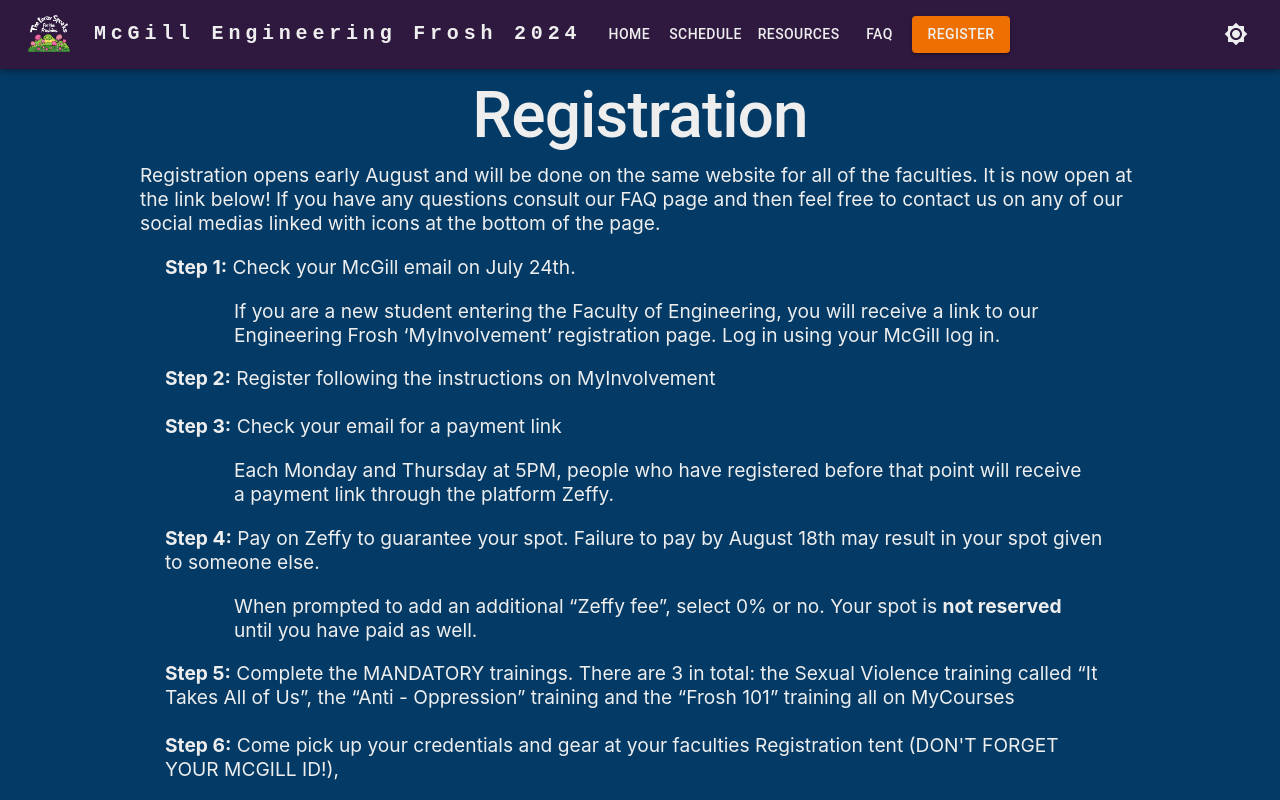
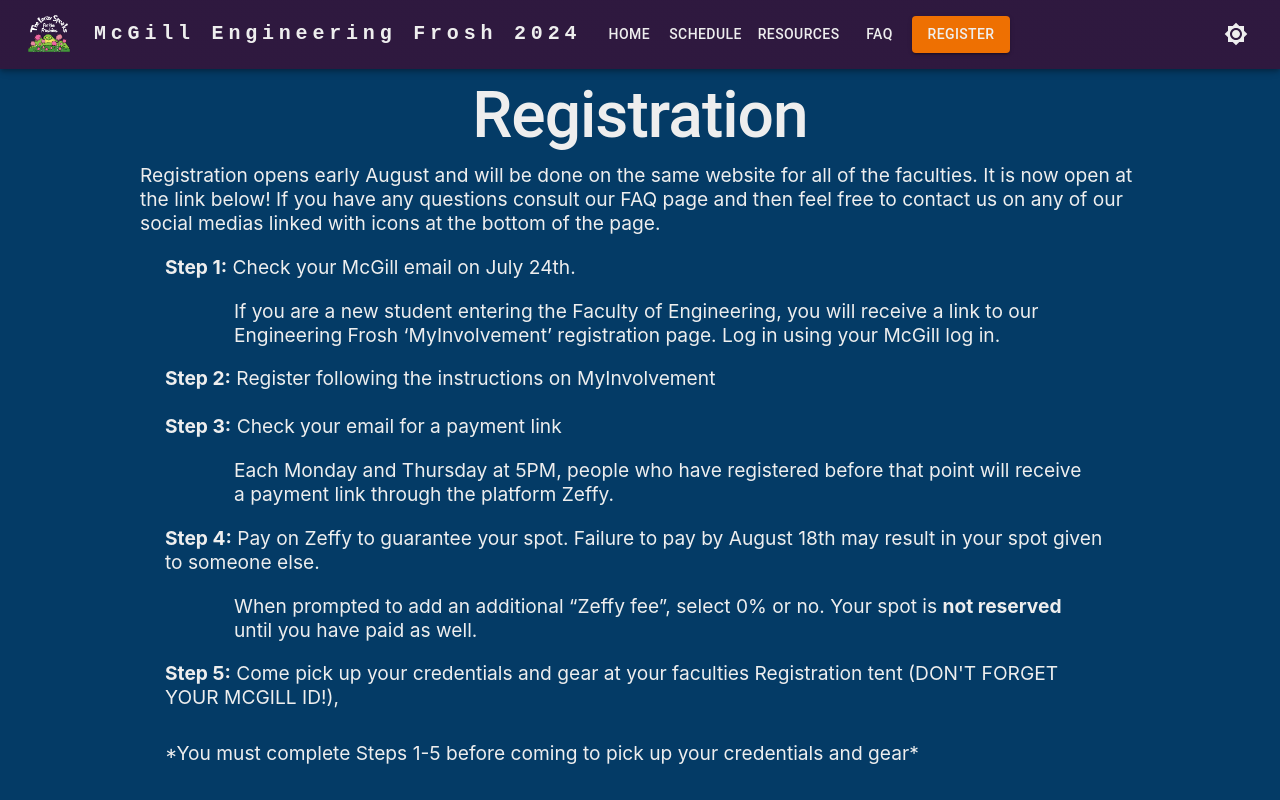
Before and after one commit to chailatte27/Frosh2024, a React (Create React App) app: page /#/register in a window 1280 px wide. Shown: the top 800 px of the page. Built offline with nearby package versions, Linux system fonts and the light colour scheme.

Commit message:
mods for registration

```diff
--- a/src/constants/registration.js
+++ b/src/constants/registration.js
@@ -24,10 +24,10 @@ export const STEPS_TO_TAKE = [
     When prompted to add an additional “Zeffy fee”, select 0% or no. Your spot is <b>not reserved</b> until you have paid as well.
       </Typography>
     </div>
-    <strong>Step 5:</strong> Complete the MANDATORY trainings. There are 3 in total: the Sexual Violence
+    {/*<strong>Step 5:</strong> Complete the MANDATORY trainings. There are 3 in total: the Sexual Violence
     training called <q>It Takes All of Us</q>, the <q>Anti - Oppression</q>{" "}
-    training and the <q>Frosh 101</q> training all on MyCourses<br></br><br></br>
-    <strong>Step 6:</strong> Come pick up your credentials and gear at your faculties Registration tent (DON'T FORGET YOUR MCGILL ID!),<br></br>
+    training and the <q>Frosh 101</q> training all on MyCourses<br></br><br></br> */}
+    <strong>Step 5:</strong> Come pick up your credentials and gear at your faculties Registration tent (DON'T FORGET YOUR MCGILL ID!),<br></br>
   </Typography>,
 
 ];
```
